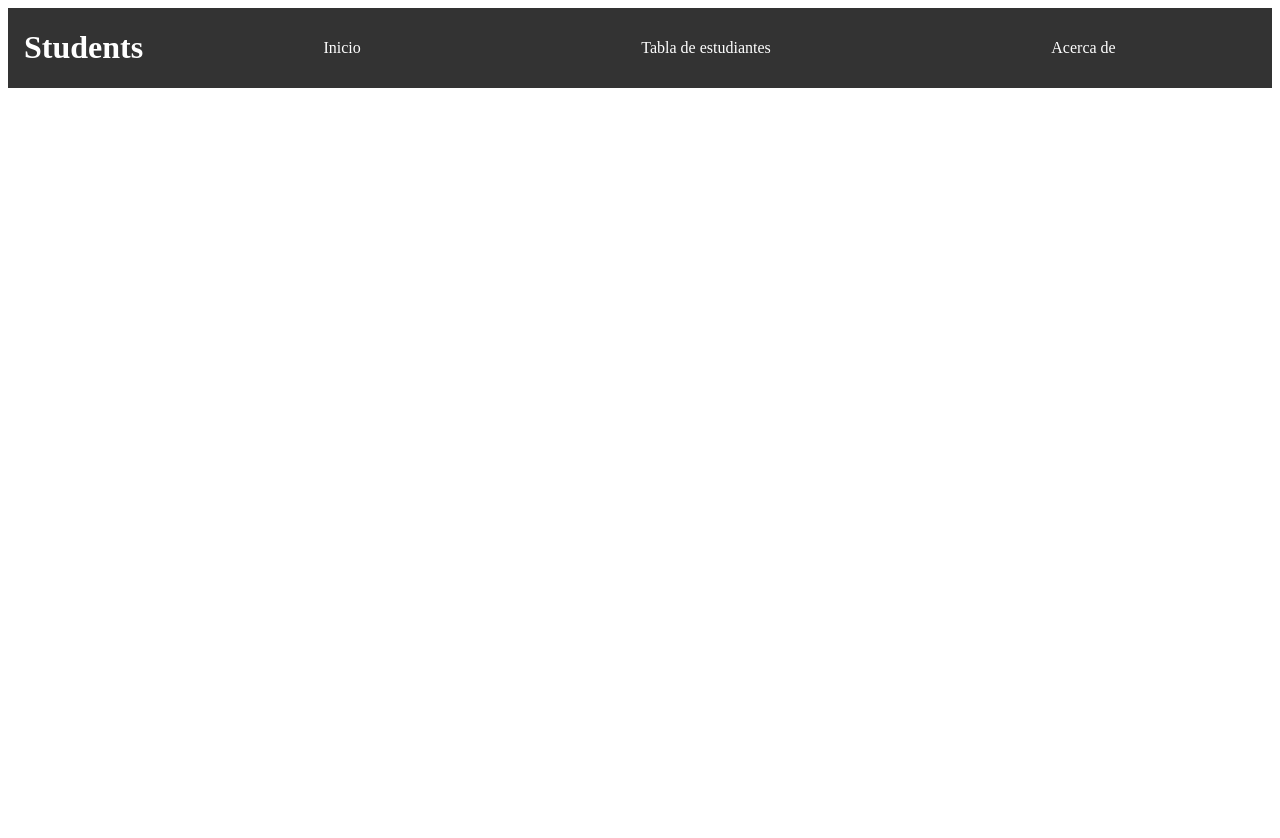
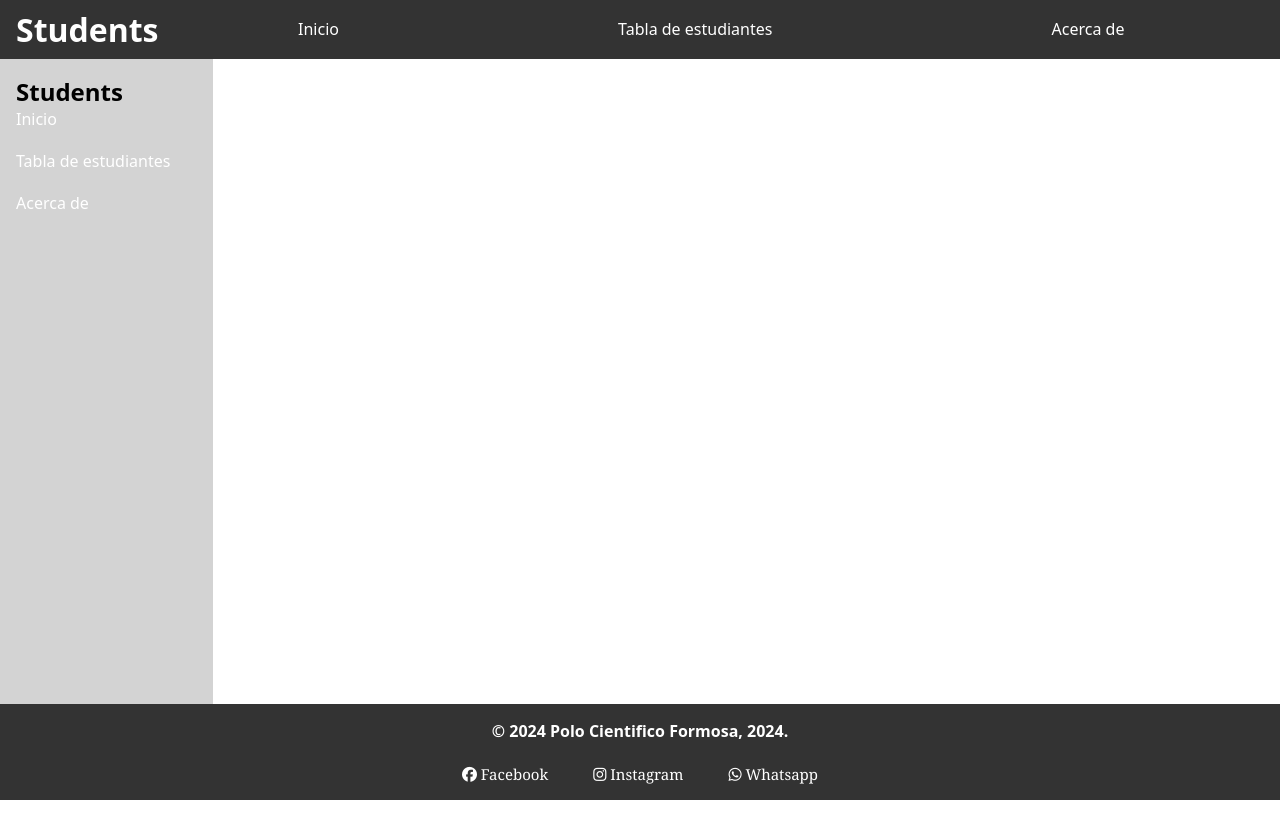
Before and after one commit to SeleneFleita/fleita_selene_recu_p1, a plain HTML site: page about.html in a window 1280 px wide. After the commit the page ends 800 px from the top, so only its background shows below. Drawn offline with Linux system fonts and the light colour scheme.

Commit message:
se termino el practico

```diff
--- a/about.html
+++ b/about.html
@@ -6,6 +6,8 @@
     <meta name="viewport" content="width=device-width, initial-scale=1.0">
     <title>About us</title>
     <link rel="stylesheet" href="style.css">
+    <link rel="stylesheet" href="no-cambiar.css">
+    <script src="https://kit.fontawesome.com/ec20cde90a.js" crossorigin="anonymous"></script>
 </head>
 <header>
     <h1>Students</h1>
@@ -19,7 +21,41 @@
 </header>
 
 <body>
-
+    <main></main>
+    <aside>
+        <h2>Students</h2>
+        <ul>
+            <li><a href="#">Inicio</a></li>
+            <li><a href="#table">Tabla de estudiantes</a></li>
+            <li><a href="about.html">Acerca de</a></li>
+        </ul>
+    </aside>
+    <footer>
+        <h4>© 2024 Polo Cientifico Formosa, 2024.</h4>
+        <br>
+        <div class="redes-sociales">
+            <ul>
+                <li>
+                    <a href="https://www.facebook.com/IPFormosa/?locale=es_LA">
+                        <i class="fa-brands fa-facebook"></i>
+                        Facebook
+                    </a>
+                </li>
+                <li>
+                    <a href="https://www.instagram.com/ipformosa/?hl=es-la">
+                        <i class="fa-brands fa-instagram"></i>
+                        Instagram
+                    </a>
+                </li>
+                <li>
+                    <a href="https://web.whatsapp.com/">
+                        <i class="fa-brands fa-whatsapp"></i>
+                        Whatsapp
+                    </a>
+                </li>
+            </ul>
+        </div>
+    </footer>
 </body>
 
 </html>
--- a/style.css
+++ b/style.css
@@ -7,7 +7,7 @@ body {
 aside {
     grid-column: 1 / 3;
     grid-row: 2 / -1;
-    background-color: #e4e4e4;
+    background-color: #d3d3d3;
     padding: 1em;
 }
 
@@ -39,7 +39,7 @@ footer {
 }
 
 .redes-sociales ul {
-    gap: 20px;
+    gap: 45px;
     display: flex;
     justify-content: space-between;
     list-style: none;
```
Also changed, not shown: index.html (+4 -5 lines).
